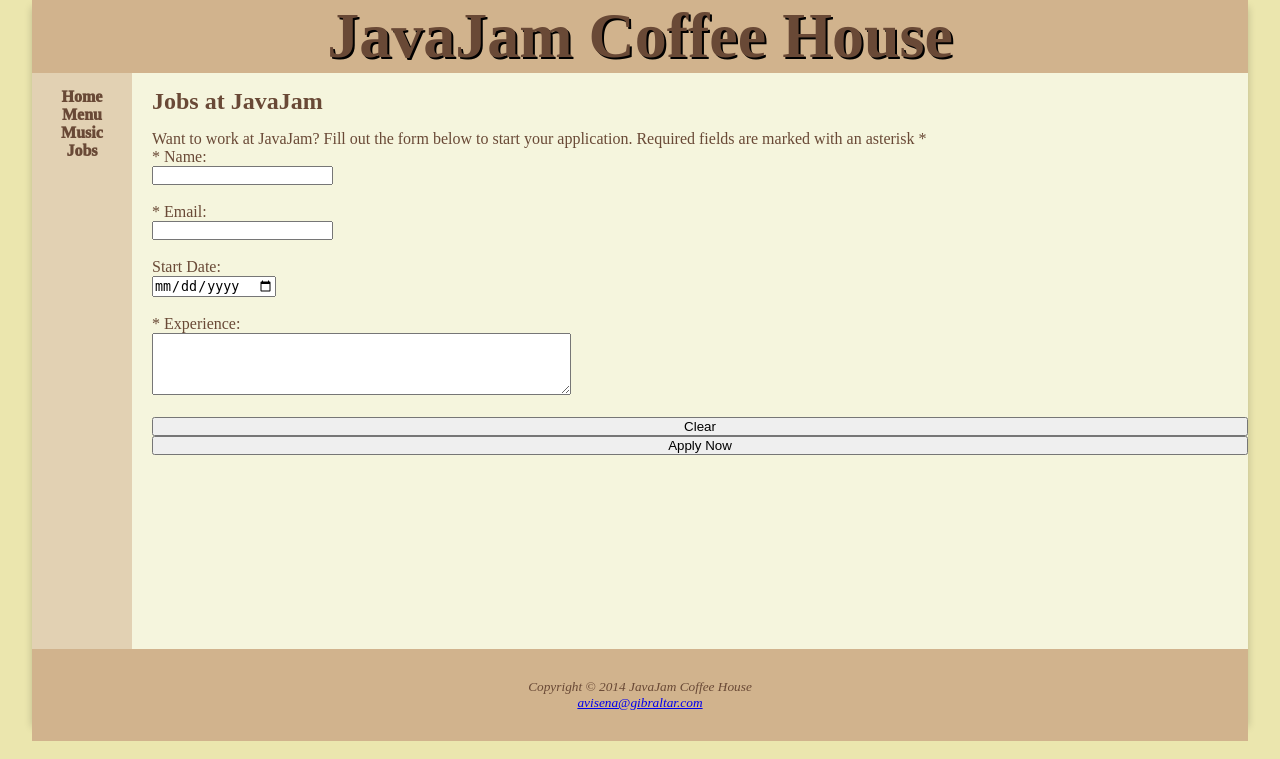
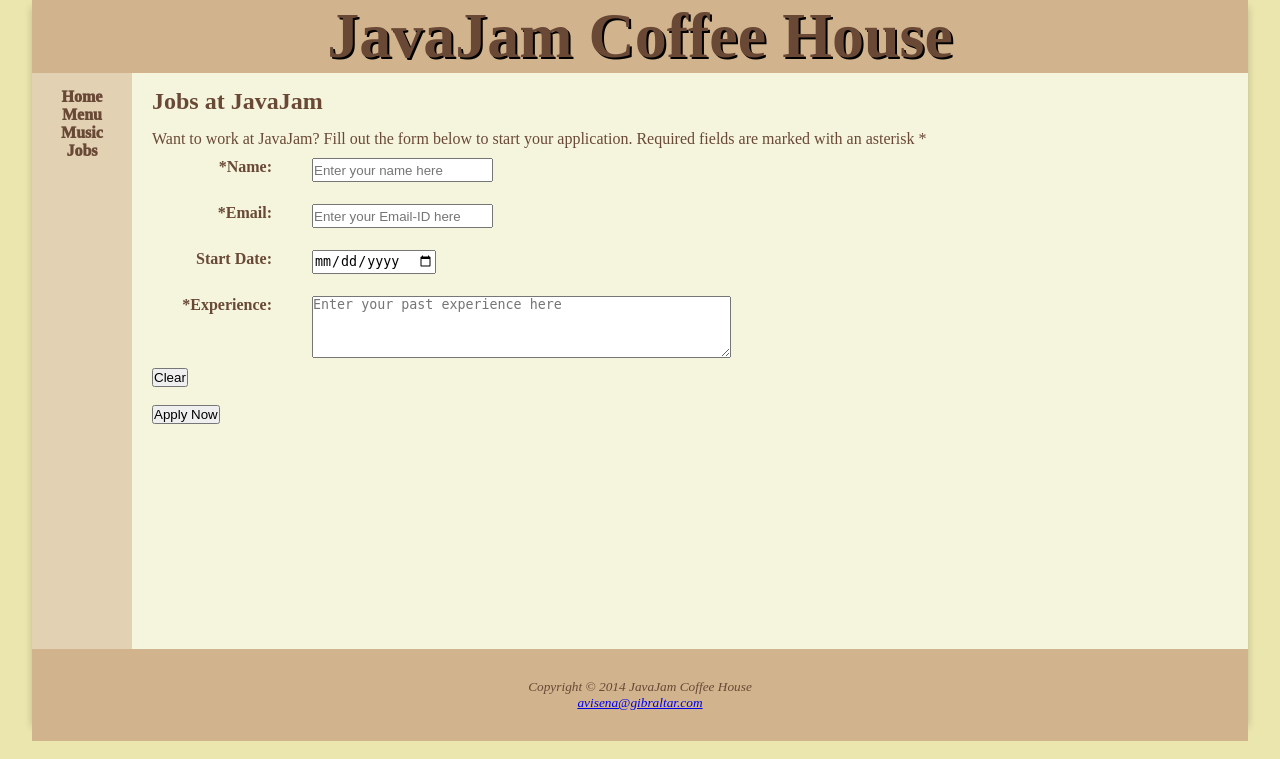
Before and after one commit to TZBAvyy/ie4727, a PHP site: page /jobs.html in a window 1280 px wide. Shown: the part 41-800 px from the top of the page. Run offline with PHP 8.4, Linux system fonts and the light colour scheme.

Commit message:
Case study 2

```diff
--- a/Week 4/casestudy_02/base.css
+++ b/Week 4/casestudy_02/base.css
@@ -146,12 +146,20 @@ body {
   flex-direction: column;
 }
 
-.form {
+.form-item {
+  margin-top: 10px;
+  margin-bottom: 10px;
   display: flex;
-  flex-direction: column;
+  flex-direction: row;
+  gap: 20px;
 }
 
-.form-buttons {
-  display: flex;
-  flex-direction: column;
+.form-item label {
+  width: 120px;
+  text-align: right;
+  font-weight: bold;
 }
+
+.form-item input {
+  max-height: 20px;
+}
--- a/Week 4/casestudy_02/jobs.html
+++ b/Week 4/casestudy_02/jobs.html
@@ -23,15 +23,17 @@
             <h2>Jobs at JavaJam</h2>
             <p>Want to work at JavaJam? Fill out the form below to start your application. Required fields are marked with an asterisk *</p>
 
-            <form action="post" class="form">
+            <form action="show_post.php" method="post">
                 <div class="form-item">
-                    <label for="name">* Name:</label><br>
-                    <input type="text" id="name" name="name" required><br><br>
+                    <label for="name">*Name:</label><br>
+                    <input type="text" id="name" name="name" required
+                    placeholder="Enter your name here"><br><br>
                 </div>
 
                 <div class="form-item">
-                    <label for="email">* Email:</label><br>
-                    <input type="email" id="email" name="email" required><br><br>
+                    <label for="email">*Email:</label><br>
+                    <input type="email" id="email" name="email" required
+                    placeholder="Enter your Email-ID here"><br><br>
                 </div>
 
                 <div class="form-item">
@@ -40,21 +42,19 @@
                 </div>
 
                 <div class="form-item">
-                    <label for="experience">* Experience:</label><br>
-                    <textarea id="experience" name="experience" rows="4" cols="50" required></textarea><br><br>
+                    <label for="experience">*Experience:</label><br>
+                    <textarea id="experience" name="experience" rows="4" cols="50" required
+                    placeholder="Enter your past experience here"></textarea><br><br>
                 </div>
 
-                <div class="form-buttons">
-                    <button>Clear</button>
-                    <input type="submit" value="Apply Now">
-                </div>
+                <button>Clear</button><br><br>
+                <input type="submit" value="Apply Now">
             </form>
         </div>
         <footer class="footer">
             <small>
                 <i>
                     Copyright &copy; 2014 JavaJam Coffee House<br>
-
                 </i>
             </small>
             <small>
```
